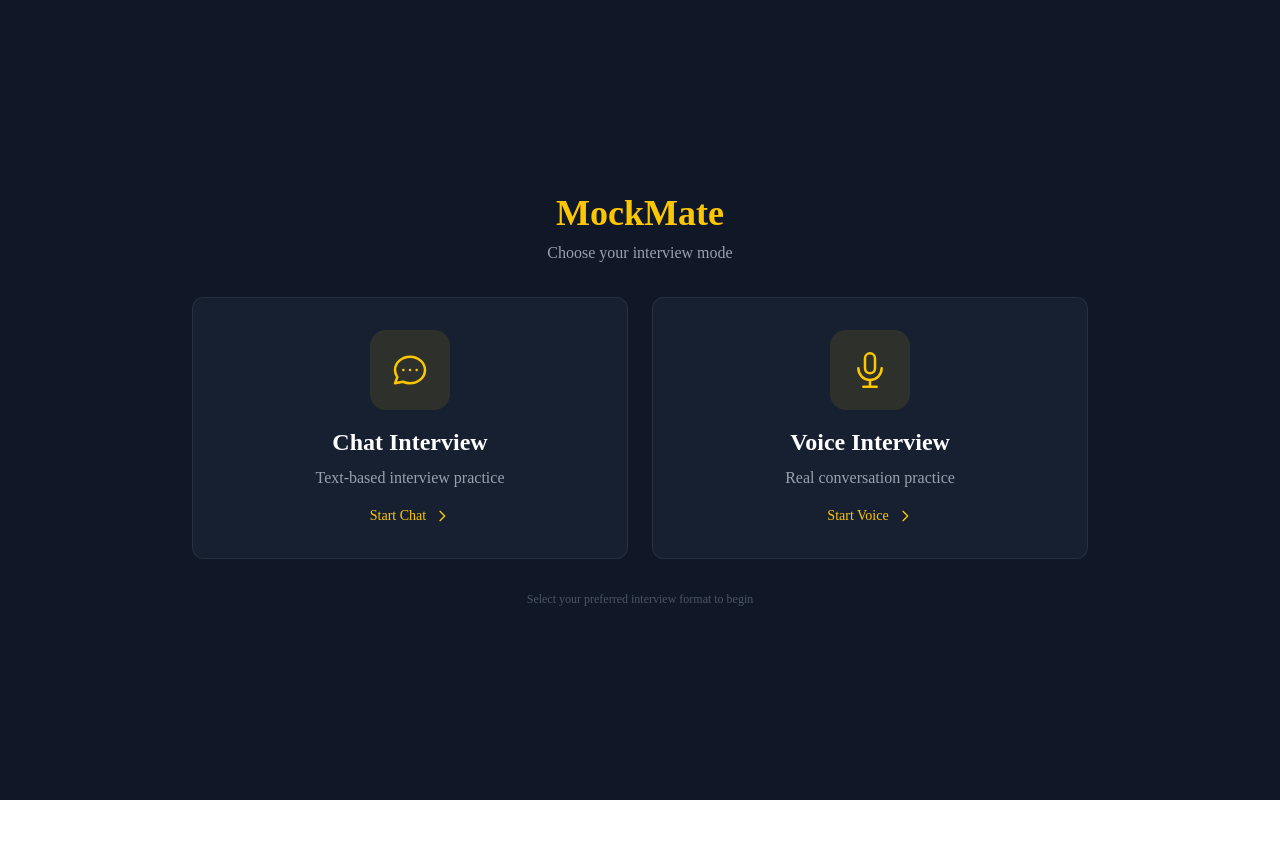
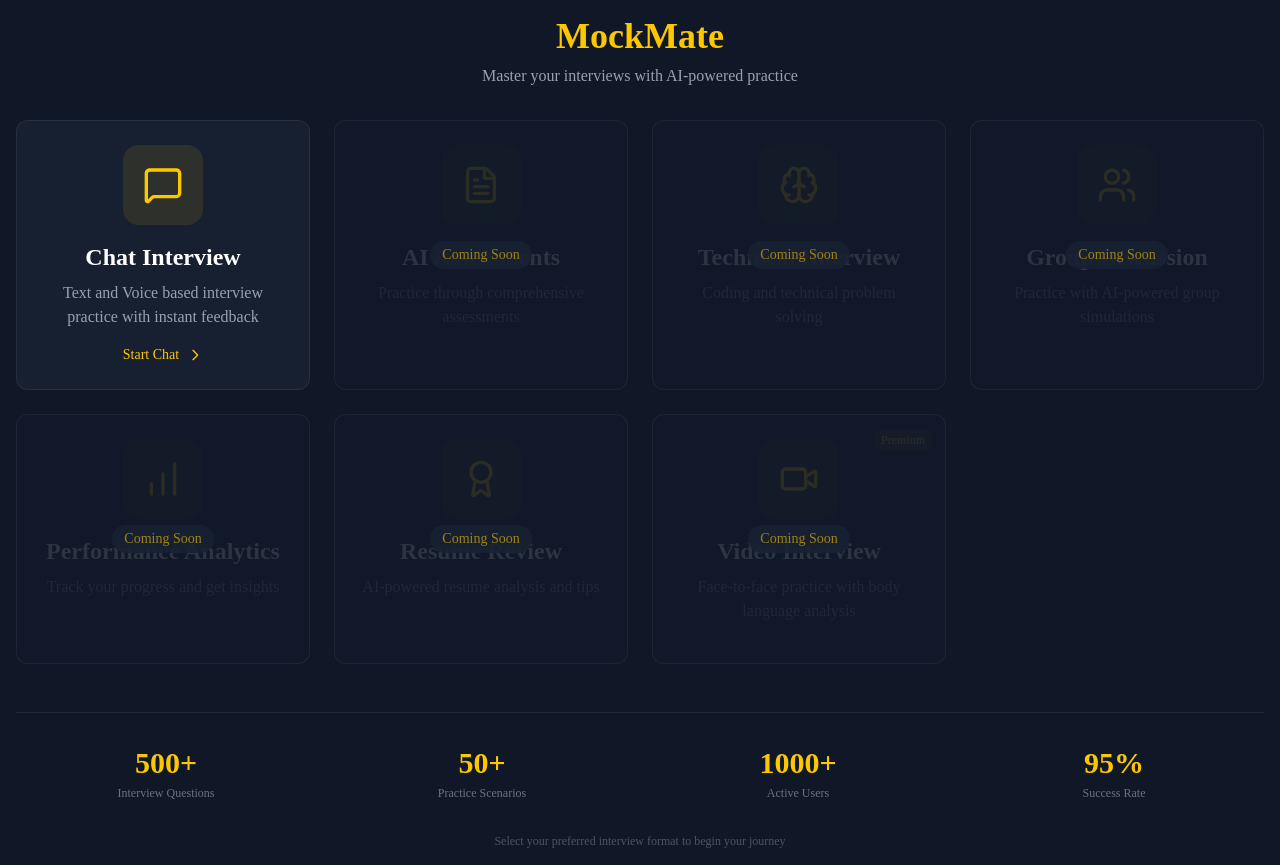
Before and after one commit to imanchalsingh/mockmate, a React (Vite) app in the folder mockmate-client/: page /mockmate-home-page in a window 1280 px wide. Before the commit the page ends 800 px from the top, so only its background shows below. Built offline with nearby package versions, Linux system fonts and the light colour scheme.

Commit message:
feat: add AI Assessments feature card to HeroSection

```diff
--- a/mockmate-client/src/App.tsx
+++ b/mockmate-client/src/App.tsx
@@ -1,10 +1,10 @@
 import { Routes, Route } from 'react-router-dom'
 import './App.css'
 import Interview from './pages/Interview'
-import VoiceInterview from './pages/VoiceInterview'
 import HeroSection from './components/HeroSection'
 import Login from './pages/auth/Login'
 import Register from './pages/auth/Register'
+import AiAssessments from './pages/AiAssessments'
 
 function App() {
   return (
@@ -14,7 +14,7 @@ function App() {
         <Route path='/mockmate-home-page' element={<HeroSection />} />
         <Route path='/register' element={<Register />} />
         <Route path='/chats-interview' element={<Interview />} />
-        <Route path='/voice-interview' element={<VoiceInterview />} />
+        <Route path='/ai-assessment' element={<AiAssessments />} />
       </Routes>
     </div>
   )
--- a/mockmate-client/src/components/HeroSection.tsx
+++ b/mockmate-client/src/components/HeroSection.tsx
@@ -1,62 +1,156 @@
 import React from 'react'
 import { useNavigate } from 'react-router-dom'
+import { MessageSquare, FileText, Brain, Users, Award, BarChart, Video } from 'lucide-react'
+
+interface FeatureCard {
+    id: string;
+    title: string;
+    description: string;
+    icon: React.ReactNode;
+    route: string;
+    badge?: string;
+    comingSoon?: boolean;
+}
 
 const HeroSection: React.FC = () => {
     const navigate = useNavigate()
 
+    const cards: FeatureCard[] = [
+        {
+            id: "chat",
+            title: "Chat Interview",
+            description: "Text and Voice based interview practice with instant feedback",
+            icon: <MessageSquare className="w-8 h-8 md:w-10 md:h-10" />,
+            route: "/chats-interview"
+        },
+        {
+            id: "assessment",
+            title: "AI Assessments",
+            description: "Practice through comprehensive assessments",
+            icon: <FileText className="w-8 h-8 md:w-10 md:h-10" />,
+            route: "/ai-assessment",
+            comingSoon: true
+        },
+        {
+            id: "technical",
+            title: "Technical Interview",
+            description: "Coding and technical problem solving",
+            icon: <Brain className="w-8 h-8 md:w-10 md:h-10" />,
+            route: "/technical-interview",
+            comingSoon: true
+        },
+        {
+            id: "group",
+            title: "Group Discussion",
+            description: "Practice with AI-powered group simulations",
+            icon: <Users className="w-8 h-8 md:w-10 md:h-10" />,
+            route: "/group-discussion",
+            comingSoon: true
+        },
+        {
+            id: "analytics",
+            title: "Performance Analytics",
+            description: "Track your progress and get insights",
+            icon: <BarChart className="w-8 h-8 md:w-10 md:h-10" />,
+            route: "/analytics",
+            comingSoon: true
+        },
+        {
+            id: "resume",
+            title: "Resume Review",
+            description: "AI-powered resume analysis and tips",
+            icon: <Award className="w-8 h-8 md:w-10 md:h-10" />,
+            route: "/resume-review",
+            comingSoon: true
+        },
+        {
+            id: "video",
+            title: "Video Interview",
+            description: "Face-to-face practice with body language analysis",
+            icon: <Video className="w-8 h-8 md:w-10 md:h-10" />,
+            route: "/video-interview",
+            badge: "Premium",
+            comingSoon: true
+        }
+    ]
+
+    const handleNavigation = (card: FeatureCard) => {
+        if (!card.comingSoon) {
+            navigate(card.route)
+        }
+    }
+
     return (
         <div className="min-h-screen bg-gray-900 flex items-center justify-center p-4">
-            <div className="max-w-4xl w-full">
+            <div className="max-w-7xl w-full">
                 {/* Header */}
                 <div className="text-center mb-8">
                     <h1 className="text-3xl md:text-4xl font-bold text-yellow-400 mb-2">
                         MockMate
                     </h1>
                     <p className="text-gray-400 text-sm md:text-base">
-                        Choose your interview mode
+                        Master your interviews with AI-powered practice
                     </p>
                 </div>
 
-                {/* Cards Container */}
-                <div className="grid grid-cols-1 md:grid-cols-2 gap-4 md:gap-6">
-                    {/* Chat Interview Card */}
+                {/* Cards Container - Responsive grid */}
+                <div className="grid grid-cols-1 sm:grid-cols-2 lg:grid-cols-3 xl:grid-cols-4 gap-4 md:gap-6">
+                    {cards.map((card) => (
                         <div
-                        onClick={() => navigate('/chats-interview')}
-                        className="group bg-gray-800/50 border border-gray-700/50 rounded-xl p-6 md:p-8
-                                 hover:border-yellow-400/50 hover:bg-gray-800/80
-                                 transition-all duration-300 cursor-pointer
-                                 flex flex-col items-center text-center"
+                            key={card.id}
+                            onClick={() => handleNavigation(card)}
+                            className={`
+                                group bg-gray-800/50 border border-gray-700/50 rounded-xl p-6
+                                transition-all duration-300
+                                ${!card.comingSoon
+                                    ? 'hover:border-yellow-400/50 hover:bg-gray-800/80 cursor-pointer'
+                                    : 'opacity-60 cursor-not-allowed'
+                                }
+                                flex flex-col items-center text-center relative
+                            `}
                         >
+                            {/* Badge */}
+                            {card.badge && (
+                                <div className="absolute top-3 right-3">
+                                    <span className="text-xs bg-yellow-400/20 text-yellow-400 px-2 py-1 rounded-full">
+                                        {card.badge}
+                                    </span>
+                                </div>
+                            )}
+
+                            {/* Coming Soon Overlay */}
+                            {card.comingSoon && (
+                                <div className="absolute inset-0 bg-gray-900/80 rounded-xl flex items-center justify-center z-10">
+                                    <span className="text-yellow-400 text-sm font-medium bg-gray-800/90 px-3 py-1 rounded-full">
+                                        Coming Soon
+                                    </span>
+                                </div>
+                            )}
+
                             {/* Icon */}
-                        <div className="w-16 h-16 md:w-20 md:h-20 bg-yellow-400/10 rounded-2xl
+                            <div className={`
+                                w-16 h-16 md:w-20 md:h-20 bg-yellow-400/10 rounded-2xl
                                 flex items-center justify-center mb-4
-                                      group-hover:bg-yellow-400/20 transition-all duration-300">
-                            <svg
-                                className="w-8 h-8 md:w-10 md:h-10 text-yellow-400"
-                                fill="none"
-                                stroke="currentColor"
-                                viewBox="0 0 24 24"
-                            >
-                                <path
-                                    strokeLinecap="round"
-                                    strokeLinejoin="round"
-                                    strokeWidth={1.5}
-                                    d="M8 12h.01M12 12h.01M16 12h.01M21 12c0 4.418-4.03 8-9 8a9.863 9.863 0 01-4.255-.949L3 20l1.395-3.72C3.512 15.042 3 13.574 3 12c0-4.418 4.03-8 9-8s9 3.582 9 8z"
-                                />
-                            </svg>
+                                ${!card.comingSoon && 'group-hover:bg-yellow-400/20'}
+                                transition-all duration-300
+                            `}>
+                                <div className="text-yellow-400">
+                                    {card.icon}
+                                </div>
                             </div>
 
                             {/* Content */}
                             <h2 className="text-xl md:text-2xl font-semibold text-white mb-2">
-                            Chat Interview
+                                {card.title}
                             </h2>
                             <p className="text-gray-400 text-sm md:text-base mb-4">
-                            Text-based interview practice
+                                {card.description}
                             </p>
 
                             {/* Indicator */}
+                            {!card.comingSoon && (
                                 <div className="flex items-center gap-2 text-yellow-400 text-sm font-medium">
-                            <span>Start Chat</span>
+                                    <span>Start {card.title.split(' ')[0]}</span>
                                     <svg
                                         className="w-4 h-4 group-hover:translate-x-1 transition-transform"
                                         fill="none"
@@ -71,66 +165,36 @@ const HeroSection: React.FC = () => {
                                         />
                                     </svg>
                                 </div>
+                            )}
+                        </div>
+                    ))}
                 </div>
 
-                    {/* Voice Interview Card */}
-                    <div
-                        onClick={() => navigate('/voice-interview')}
-                        className="group bg-gray-800/50 border border-gray-700/50 rounded-xl p-6 md:p-8
-                                 hover:border-yellow-400/50 hover:bg-gray-800/80
-                                 transition-all duration-300 cursor-pointer
-                                 flex flex-col items-center text-center"
-                    >
-                        {/* Icon */}
-                        <div className="w-16 h-16 md:w-20 md:h-20 bg-yellow-400/10 rounded-2xl
-                                      flex items-center justify-center mb-4
-                                      group-hover:bg-yellow-400/20 transition-all duration-300">
-                            <svg
-                                className="w-8 h-8 md:w-10 md:h-10 text-yellow-400"
-                                fill="none"
-                                stroke="currentColor"
-                                viewBox="0 0 24 24"
-                            >
-                                <path
-                                    strokeLinecap="round"
-                                    strokeLinejoin="round"
-                                    strokeWidth={1.5}
-                                    d="M19 11a7 7 0 01-7 7m0 0a7 7 0 01-7-7m7 7v4m0 0H8m4 0h4m-4-8a3 3 0 01-3-3V5a3 3 0 116 0v6a3 3 0 01-3 3z"
-                                />
-                            </svg>
+                {/* Stats Section */}
+                <div className="mt-12 pt-8 border-t border-gray-800">
+                    <div className="grid grid-cols-2 md:grid-cols-4 gap-4 text-center">
+                        <div>
+                            <div className="text-2xl md:text-3xl font-bold text-yellow-400">500+</div>
+                            <div className="text-xs text-gray-500 mt-1">Interview Questions</div>
                         </div>
-
-                        {/* Content */}
-                        <h2 className="text-xl md:text-2xl font-semibold text-white mb-2">
-                            Voice Interview
-                        </h2>
-                        <p className="text-gray-400 text-sm md:text-base mb-4">
-                            Real conversation practice
-                        </p>
-
-                        {/* Indicator */}
-                        <div className="flex items-center gap-2 text-yellow-400 text-sm font-medium">
-                            <span>Start Voice</span>
-                            <svg
-                                className="w-4 h-4 group-hover:translate-x-1 transition-transform"
-                                fill="none"
-                                stroke="currentColor"
-                                viewBox="0 0 24 24"
-                            >
-                                <path
-                                    strokeLinecap="round"
-                                    strokeLinejoin="round"
-                                    strokeWidth={2}
-                                    d="M9 5l7 7-7 7"
-                                />
-                            </svg>
+                        <div>
+                            <div className="text-2xl md:text-3xl font-bold text-yellow-400">50+</div>
+                            <div className="text-xs text-gray-500 mt-1">Practice Scenarios</div>
+                        </div>
+                        <div>
+                            <div className="text-2xl md:text-3xl font-bold text-yellow-400">1000+</div>
+                            <div className="text-xs text-gray-500 mt-1">Active Users</div>
+                        </div>
+                        <div>
+                            <div className="text-2xl md:text-3xl font-bold text-yellow-400">95%</div>
+                            <div className="text-xs text-gray-500 mt-1">Success Rate</div>
                         </div>
                     </div>
                 </div>
 
                 {/* Footer Note */}
                 <p className="text-center text-gray-600 text-xs mt-8">
-                    Select your preferred interview format to begin
+                    Select your preferred interview format to begin your journey
                 </p>
             </div>
         </div>
```
Lines whose indentation alone changed are shown as unchanged.
